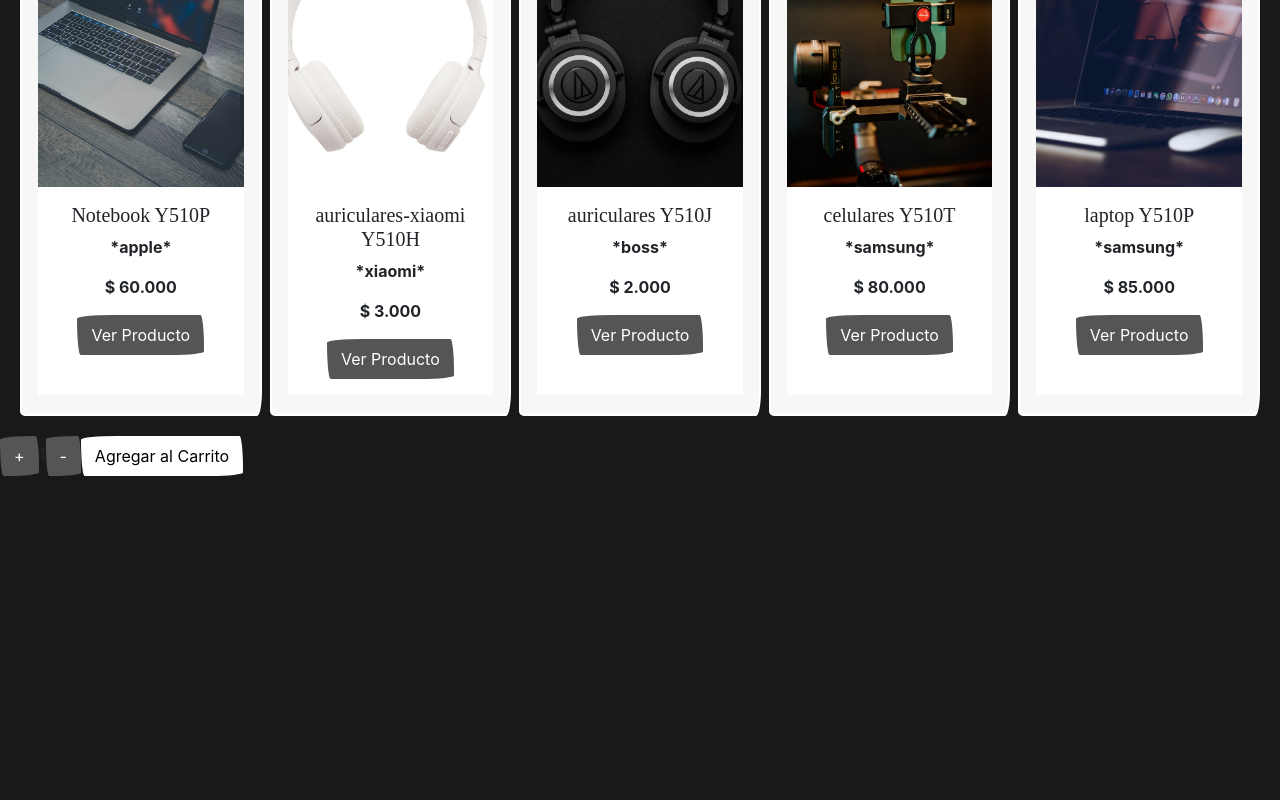
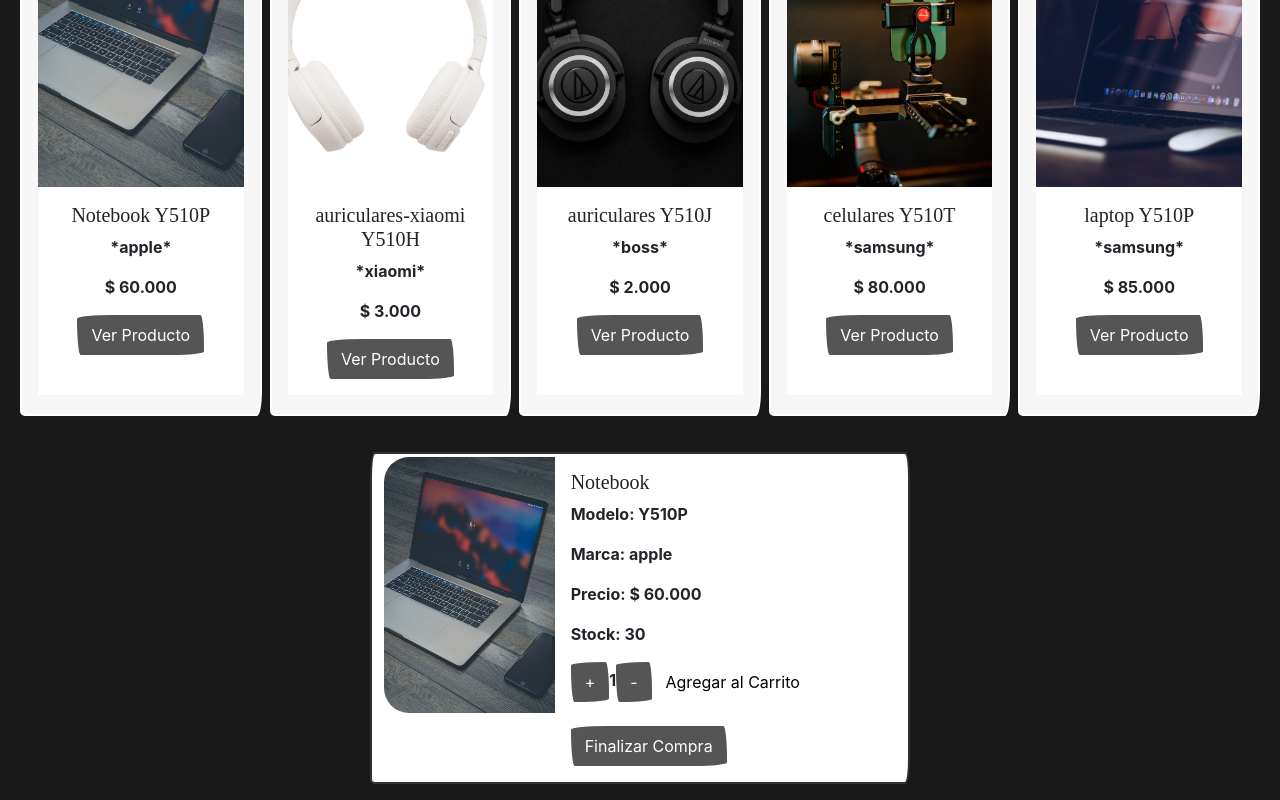
Before and after one commit to Ezequielduker/React-JS, a React (Create React App) app: page / in a window 1280 px wide. Shown: the part 211-1011 px from the top of the page. Before the commit the page ends 800 px from the top, so only its background shows below. Built offline with nearby package versions, Linux system fonts and the light colour scheme; a web font is replaced by a local one.

Commit message:
segunda pre entrega ReactJS

```diff
--- a/src/components/App.css
+++ b/src/components/App.css
@@ -58,3 +58,8 @@
     display: flex;
     justify-content: space-between;
 }
+
+.itemDetail {
+    max-width: 540px;
+    margin-top: 20px;
+}
--- a/src/components/App.jsx
+++ b/src/components/App.jsx
@@ -1,7 +1,8 @@
 import './App.css';
 import Navbar from './Navbar/Navbar';
 import ItemListContainer from './ItemListContainer/ItemListContainer';
-import ItemCount from './ItemCount/ItemCount';
+// import ItemCount from './ItemCount/ItemCount';
+import ItemDetailContainer from './ItemDetailContainer/ItemDetailContainer';
 const App = () => {
 
     return (
@@ -9,8 +10,9 @@
         // <> se conocen como Francment, me evita un DIV al pedo.
         <>
             <Navbar />
-            <ItemListContainer greeting={"Hola"} />
-            <ItemCount />
+            {/* <ItemCount /> */}
+            <ItemListContainer/>
+            <ItemDetailContainer />
         </>
     );
 }
--- /dev/null
+++ b/src/components/ItemDetail/ItemDetail.jsx
@@ -0,0 +1,27 @@
+import ItemCount from "../ItemCount/ItemCount";
+
+const ItemDetail = ({item}) => {
+    console.log(item)
+    return (
+        <div className="row g-0">
+        <div className="col-md-4">
+            <img src={`../imagenes/${item.img}`} alt="" className="img-fluid rounded-start"/>
+        </div>
+        <div className="col-md-8">
+            <div className="card-body">
+                <h5 className="card-title">{item.nombre}</h5>
+                <p className="card-text">Modelo: {item.modelo} </p>
+                <p className="card-text">Marca: {item.marca} </p>
+                <p className="card-text">Precio: $ {new Intl.NumberFormat('de-DE').format(item.precio)} </p>
+                <p className="card-text">Stock: {item.stock} </p>
+                <ItemCount stock= {item.stock}/><br/>
+                <button className="btn btn-secondary">Finalizar Compra</button>
+            </div>
+
+        </div>
+
+    </div>
+    );
+}
+
+export default ItemDetail;
--- /dev/null
+++ b/src/components/ItemDetailContainer/ItemDetailContainer.jsx
@@ -0,0 +1,24 @@
+import { useState, useEffect } from "react";
+import { consultarBDD } from "../../assets/funciones";
+import ItemDetail from "../ItemDetail/ItemDetail";
+
+
+const ItemDetailContainer = () => {
+    const [producto,setProducto] = useState([]);
+
+    useEffect(() => {
+        consultarBDD().then(productos => {
+            const prod = productos.find(product => product.id === 1)
+           setProducto(prod)
+        })
+
+   }, []);
+
+    return (
+        <div className="card mb-3 container itemDetail">
+            <ItemDetail item = {producto}/>
+        </div>
+    );
+}
+
+export default ItemDetailContainer;
```
